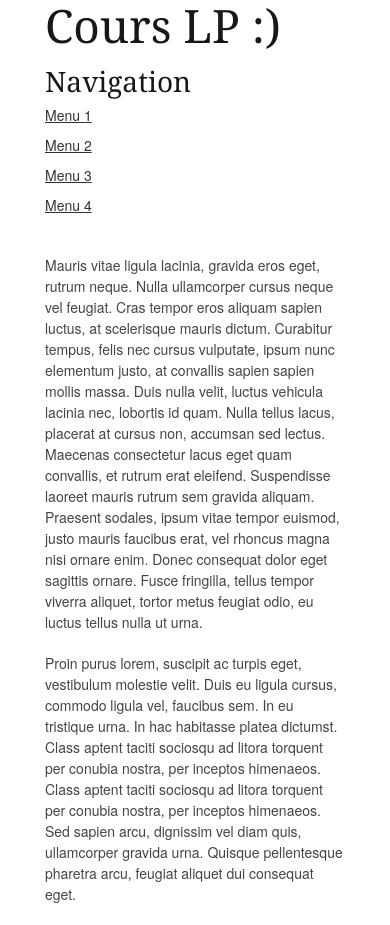
After one commit to revollat/mon_framework, a PHP site: template templates/pages/accueil.html.twig in a window 390 px wide. The commit adds this page. Run offline with PHP 8.4, Linux system fonts and the light colour scheme; the template is opened without the code that fills it, so the values that code supplies are empty; some libraries are stand-ins or nearby versions.

Commit message:
ajout twig provider pour silex et création layout avec le framework css skeleton

```diff
--- a/composer.json
+++ b/composer.json
@@ -1,6 +1,7 @@
 {
     "require": {
-        "silex/silex": "1.2.*@dev"
+        "silex/silex": "1.2.*@dev",
+        "twig/twig": ">=1.8,<2.0-dev"
     }
 
 }
--- /dev/null
+++ b/templates/layout.html.twig
@@ -0,0 +1,47 @@
+<!DOCTYPE html>
+<!--[if lt IE 7 ]><html class="ie ie6" lang="en"> <![endif]-->
+<!--[if IE 7 ]><html class="ie ie7" lang="en"> <![endif]-->
+<!--[if IE 8 ]><html class="ie ie8" lang="en"> <![endif]-->
+<!--[if (gte IE 9)|!(IE)]><!--><html lang="en"> <!--<![endif]-->
+<head>
+
+    <!-- Basic Page Needs
+  ================================================== -->
+    <meta charset="utf-8">
+    <title>LP - Cours Symfony2</title>
+    <meta name="description" content="">
+    <meta name="author" content="">
+
+    <!-- Mobile Specific Metas
+  ================================================== -->
+    <meta name="viewport" content="width=device-width, initial-scale=1, maximum-scale=1">
+
+    <!-- CSS
+  ================================================== -->
+    <link rel="stylesheet" href="/stylesheets/base.css">
+    <link rel="stylesheet" href="/stylesheets/skeleton.css">
+    <link rel="stylesheet" href="/stylesheets/layout.css">
+
+    <!--[if lt IE 9]>
+    <script src="http://html5shim.googlecode.com/svn/trunk/html5.js"></script>
+    <![endif]-->
+
+</head>
+<body>
+
+
+
+<!-- Primary Page Layout
+================================================== -->
+
+<!-- Delete everything in this .container and get started on your own site! -->
+
+<div class="container">
+    {% block content %}{% endblock %}
+</div><!-- container -->
+
+
+<!-- End Document
+================================================== -->
+</body>
+</html>
--- /dev/null
+++ b/templates/pages/accueil.html.twig
@@ -0,0 +1,25 @@
+{% extends "layout.html.twig" %}
+
+{% block content %}
+
+    <h1>Cours LP :)</h1>
+
+    <div class="three columns sidebar">
+        <nav>
+            <h3 id="logo">Navigation</h3>
+            <ul>
+                <li><a href="#">Menu 1</a></li>
+                <li><a href="#">Menu 2</a></li>
+                <li><a href="#">Menu 3</a></li>
+                <li><a href="#">Menu 4</a></li>
+            </ul>
+        </nav>
+        &nbsp;
+    </div>
+
+    <div class="twelve columns offset-by-one content">
+        <p>Mauris vitae ligula lacinia, gravida eros eget, rutrum neque. Nulla ullamcorper cursus neque vel feugiat. Cras tempor eros aliquam sapien luctus, at scelerisque mauris dictum. Curabitur tempus, felis nec cursus vulputate, ipsum nunc elementum justo, at convallis sapien sapien mollis massa. Duis nulla velit, luctus vehicula lacinia nec, lobortis id quam. Nulla tellus lacus, placerat at cursus non, accumsan sed lectus. Maecenas consectetur lacus eget quam convallis, et rutrum erat eleifend. Suspendisse laoreet mauris rutrum sem gravida aliquam. Praesent sodales, ipsum vitae tempor euismod, justo mauris faucibus erat, vel rhoncus magna nisi ornare enim. Donec consequat dolor eget sagittis ornare. Fusce fringilla, tellus tempor viverra aliquet, tortor metus feugiat odio, eu luctus tellus nulla ut urna.</p>
+        <p>Proin purus lorem, suscipit ac turpis eget, vestibulum molestie velit. Duis eu ligula cursus, commodo ligula vel, faucibus sem. In eu tristique urna. In hac habitasse platea dictumst. Class aptent taciti sociosqu ad litora torquent per conubia nostra, per inceptos himenaeos. Class aptent taciti sociosqu ad litora torquent per conubia nostra, per inceptos himenaeos. Sed sapien arcu, dignissim vel diam quis, ullamcorper gravida urna. Quisque pellentesque pharetra arcu, feugiat aliquet dui consequat eget.</p>
+    </div>
+
+{% endblock %}
--- /dev/null
+++ b/web/stylesheets/base.css
@@ -0,0 +1,267 @@
+/*
+* Skeleton V1.2
+* Copyright 2011, Dave Gamache
+* www.getskeleton.com
+* Free to use under the MIT license.
+* http://www.opensource.org/licenses/mit-license.php
+* 6/20/2012
+*/
+
+
+/* Table of Content
+==================================================
+	#Reset & Basics
+	#Basic Styles
+	#Site Styles
+	#Typography
+	#Links
+	#Lists
+	#Images
+	#Buttons
+	#Forms
+	#Misc */
+
+
+/* #Reset & Basics (Inspired by E. Meyers)
+================================================== */
+	html, body, div, span, applet, object, iframe, h1, h2, h3, h4, h5, h6, p, blockquote, pre, a, abbr, acronym, address, big, cite, code, del, dfn, em, img, ins, kbd, q, s, samp, small, strike, strong, sub, sup, tt, var, b, u, i, center, dl, dt, dd, ol, ul, li, fieldset, form, label, legend, table, caption, tbody, tfoot, thead, tr, th, td, article, aside, canvas, details, embed, figure, figcaption, footer, header, hgroup, menu, nav, output, ruby, section, summary, time, mark, audio, video {
+		margin: 0;
+		padding: 0;
+		border: 0;
+		font-size: 100%;
+		font: inherit;
+		vertical-align: baseline; }
+	article, aside, details, figcaption, figure, footer, header, hgroup, menu, nav, section {
+		display: block; }
+	body {
+		line-height: 1; }
+	ol, ul {
+		list-style: none; }
+	blockquote, q {
+		quotes: none; }
+	blockquote:before, blockquote:after,
+	q:before, q:after {
+		content: '';
+		content: none; }
+	table {
+		border-collapse: collapse;
+		border-spacing: 0; }
+
+
+/* #Basic Styles
+================================================== */
+	body {
+		background: #fff;
+		font: 14px/21px "HelveticaNeue", "Helvetica Neue", Helvetica, Arial, sans-serif;
+		color: #444;
+		-webkit-font-smoothing: antialiased; /* Fix for webkit rendering */
+		-webkit-text-size-adjust: 100%;
+ }
+
+
+/* #Typography
+================================================== */
+	h1, h2, h3, h4, h5, h6 {
+		color: #181818;
+		font-family: "Georgia", "Times New Roman", serif;
+		font-weight: normal; }
+	h1 a, h2 a, h3 a, h4 a, h5 a, h6 a { font-weight: inherit; }
+	h1 { font-size: 46px; line-height: 50px; margin-bottom: 14px;}
+	h2 { font-size: 35px; line-height: 40px; margin-bottom: 10px; }
+	h3 { font-size: 28px; line-height: 34px; margin-bottom: 8px; }
+	h4 { font-size: 21px; line-height: 30px; margin-bottom: 4px; }
+	h5 { font-size: 17px; line-height: 24px; }
+	h6 { font-size: 14px; line-height: 21px; }
+	.subheader { color: #777; }
+
+	p { margin: 0 0 20px 0; }
+	p img { margin: 0; }
+	p.lead { font-size: 21px; line-height: 27px; color: #777;  }
+
+	em { font-style: italic; }
+	strong { font-weight: bold; color: #333; }
+	small { font-size: 80%; }
+
+/*	Blockquotes  */
+	blockquote, blockquote p { font-size: 17px; line-height: 24px; color: #777; font-style: italic; }
+	blockquote { margin: 0 0 20px; padding: 9px 20px 0 19px; border-left: 1px solid #ddd; }
+	blockquote cite { display: block; font-size: 12px; color: #555; }
+	blockquote cite:before { content: "\2014 \0020"; }
+	blockquote cite a, blockquote cite a:visited, blockquote cite a:visited { color: #555; }
+
+	hr { border: solid #ddd; border-width: 1px 0 0; clear: both; margin: 10px 0 30px; height: 0; }
+
+
+/* #Links
+================================================== */
+	a, a:visited { color: #333; text-decoration: underline; outline: 0; }
+	a:hover, a:focus { color: #000; }
+	p a, p a:visited { line-height: inherit; }
+
+
+/* #Lists
+================================================== */
+	ul, ol { margin-bottom: 20px; }
+	ul { list-style: none outside; }
+	ol { list-style: decimal; }
+	ol, ul.square, ul.circle, ul.disc { margin-left: 30px; }
+	ul.square { list-style: square outside; }
+	ul.circle { list-style: circle outside; }
+	ul.disc { list-style: disc outside; }
+	ul ul, ul ol,
+	ol ol, ol ul { margin: 4px 0 5px 30px; font-size: 90%;  }
+	ul ul li, ul ol li,
+	ol ol li, ol ul li { margin-bottom: 6px; }
+	li { line-height: 18px; margin-bottom: 12px; }
+	ul.large li { line-height: 21px; }
+	li p { line-height: 21px; }
+
+/* #Images
+================================================== */
+
+	img.scale-with-grid {
+		max-width: 100%;
+		height: auto; }
+
+
+/* #Buttons
+================================================== */
+
+	.button,
+	button,
+	input[type="submit"],
+	input[type="reset"],
+	input[type="button"] {
+		background: #eee; /* Old browsers */
+		background: #eee -moz-linear-gradient(top, rgba(255,255,255,.2) 0%, rgba(0,0,0,.2) 100%); /* FF3.6+ */
+		background: #eee -webkit-gradient(linear, left top, left bottom, color-stop(0%,rgba(255,255,255,.2)), color-stop(100%,rgba(0,0,0,.2))); /* Chrome,Safari4+ */
+		background: #eee -webkit-linear-gradient(top, rgba(255,255,255,.2) 0%,rgba(0,0,0,.2) 100%); /* Chrome10+,Safari5.1+ */
+		background: #eee -o-linear-gradient(top, rgba(255,255,255,.2) 0%,rgba(0,0,0,.2) 100%); /* Opera11.10+ */
+		background: #eee -ms-linear-gradient(top, rgba(255,255,255,.2) 0%,rgba(0,0,0,.2) 100%); /* IE10+ */
+		background: #eee linear-gradient(top, rgba(255,255,255,.2) 0%,rgba(0,0,0,.2) 100%); /* W3C */
+	  border: 1px solid #aaa;
+	  border-top: 1px solid #ccc;
+	  border-left: 1px solid #ccc;
+	  -moz-border-radius: 3px;
+	  -webkit-border-radius: 3px;
+	  border-radius: 3px;
+	  color: #444;
+	  display: inline-block;
+	  font-size: 11px;
+	  font-weight: bold;
+	  text-decoration: none;
+	  text-shadow: 0 1px rgba(255, 255, 255, .75);
+	  cursor: pointer;
+	  margin-bottom: 20px;
+	  line-height: normal;
+	  padding: 8px 10px;
+	  font-family: "HelveticaNeue", "Helvetica Neue", Helvetica, Arial, sans-serif; }
+
+	.button:hover,
+	button:hover,
+	input[type="submit"]:hover,
+	input[type="reset"]:hover,
+	input[type="button"]:hover {
+		color: #222;
+		background: #ddd; /* Old browsers */
+		background: #ddd -moz-linear-gradient(top, rgba(255,255,255,.3) 0%, rgba(0,0,0,.3) 100%); /* FF3.6+ */
+		background: #ddd -webkit-gradient(linear, left top, left bottom, color-stop(0%,rgba(255,255,255,.3)), color-stop(100%,rgba(0,0,0,.3))); /* Chrome,Safari4+ */
+		background: #ddd -webkit-linear-gradient(top, rgba(255,255,255,.3) 0%,rgba(0,0,0,.3) 100%); /* Chrome10+,Safari5.1+ */
+		background: #ddd -o-linear-gradient(top, rgba(255,255,255,.3) 0%,rgba(0,0,0,.3) 100%); /* Opera11.10+ */
+		background: #ddd -ms-linear-gradient(top, rgba(255,255,255,.3) 0%,rgba(0,0,0,.3) 100%); /* IE10+ */
+		background: #ddd linear-gradient(top, rgba(255,255,255,.3) 0%,rgba(0,0,0,.3) 100%); /* W3C */
+	  border: 1px solid #888;
+	  border-top: 1px solid #aaa;
+	  border-left: 1px solid #aaa; }
+
+	.button:active,
+	button:active,
+	input[type="submit"]:active,
+	input[type="reset"]:active,
+	input[type="button"]:active {
+		border: 1px solid #666;
+		background: #ccc; /* Old browsers */
+		background: #ccc -moz-linear-gradient(top, rgba(255,255,255,.35) 0%, rgba(10,10,10,.4) 100%); /* FF3.6+ */
+		background: #ccc -webkit-gradient(linear, left top, left bottom, color-stop(0%,rgba(255,255,255,.35)), color-stop(100%,rgba(10,10,10,.4))); /* Chrome,Safari4+ */
+		background: #ccc -webkit-linear-gradient(top, rgba(255,255,255,.35) 0%,rgba(10,10,10,.4) 100%); /* Chrome10+,Safari5.1+ */
+		background: #ccc -o-linear-gradient(top, rgba(255,255,255,.35) 0%,rgba(10,10,10,.4) 100%); /* Opera11.10+ */
+		background: #ccc -ms-linear-gradient(top, rgba(255,255,255,.35) 0%,rgba(10,10,10,.4) 100%); /* IE10+ */
+		background: #ccc linear-gradient(top, rgba(255,255,255,.35) 0%,rgba(10,10,10,.4) 100%); /* W3C */ }
+
+	.button.full-width,
+	button.full-width,
+	input[type="submit"].full-width,
+	input[type="reset"].full-width,
+	input[type="button"].full-width {
+		width: 100%;
+		padding-left: 0 !important;
+		padding-right: 0 !important;
+		text-align: center; }
+
+	/* Fix for odd Mozilla border & padding issues */
+	button::-moz-focus-inner,
+	input::-moz-focus-inner {
+    border: 0;
+    padding: 0;
+	}
+
+
+/* #Forms
+================================================== */
+
+	form {
+		margin-bottom: 20px; }
+	fieldset {
+		margin-bottom: 20px; }
+	input[type="text"],
+	input[type="password"],
+	input[type="email"],
+	textarea,
+	select {
+		border: 1px solid #ccc;
+		padding: 6px 4px;
+		outline: none;
+		-moz-border-radius: 2px;
+		-webkit-border-radius: 2px;
+		border-radius: 2px;
+		font: 13px "HelveticaNeue", "Helvetica Neue", Helvetica, Arial, sans-serif;
+		color: #777;
+		margin: 0;
+		width: 210px;
+		max-width: 100%;
+		display: block;
+		margin-bottom: 20px;
+		background: #fff; }
+	select {
+		padding: 0; }
+	input[type="text"]:focus,
+	input[type="password"]:focus,
+	input[type="email"]:focus,
+	textarea:focus {
+		border: 1px solid #aaa;
+ 		color: #444;
+ 		-moz-box-shadow: 0 0 3px rgba(0,0,0,.2);
+		-webkit-box-shadow: 0 0 3px rgba(0,0,0,.2);
+		box-shadow:  0 0 3px rgba(0,0,0,.2); }
+	textarea {
+		min-height: 60px; }
+	label,
+	legend {
+		display: block;
+		font-weight: bold;
+		font-size: 13px;  }
+	select {
+		width: 220px; }
+	input[type="checkbox"] {
+		display: inline; }
+	label span,
+	legend span {
+		font-weight: normal;
+		font-size: 13px;
+		color: #444; }
+
+/* #Misc
+================================================== */
+	.remove-bottom { margin-bottom: 0 !important; }
+	.half-bottom { margin-bottom: 10px !important; }
+	.add-bottom { margin-bottom: 20px !important; }
--- /dev/null
+++ b/web/stylesheets/skeleton.css
@@ -0,0 +1,242 @@
+/*
+* Skeleton V1.2
+* Copyright 2011, Dave Gamache
+* www.getskeleton.com
+* Free to use under the MIT license.
+* http://www.opensource.org/licenses/mit-license.php
+* 6/20/2012
+*/
+
+
+/* Table of Contents
+==================================================
+    #Base 960 Grid
+    #Tablet (Portrait)
+    #Mobile (Portrait)
+    #Mobile (Landscape)
+    #Clearing */
+
+
+
+/* #Base 960 Grid
+================================================== */
+
+    .container                                  { position: relative; width: 960px; margin: 0 auto; padding: 0; }
+    .container .column,
+    .container .columns                         { float: left; display: inline; margin-left: 10px; margin-right: 10px; }
+    .row                                        { margin-bottom: 20px; }
+
+    /* Nested Column Classes */
+    .column.alpha, .columns.alpha               { margin-left: 0; }
+    .column.omega, .columns.omega               { margin-right: 0; }
+
+    /* Base Grid */
+    .container .one.column,
+    .container .one.columns                     { width: 40px;  }
+    .container .two.columns                     { width: 100px; }
+    .container .three.columns                   { width: 160px; }
+    .container .four.columns                    { width: 220px; }
+    .container .five.columns                    { width: 280px; }
+    .container .six.columns                     { width: 340px; }
+    .container .seven.columns                   { width: 400px; }
+    .container .eight.columns                   { width: 460px; }
+    .container .nine.columns                    { width: 520px; }
+    .container .ten.columns                     { width: 580px; }
+    .container .eleven.columns                  { width: 640px; }
+    .container .twelve.columns                  { width: 700px; }
+    .container .thirteen.columns                { width: 760px; }
+    .container .fourteen.columns                { width: 820px; }
+    .container .fifteen.columns                 { width: 880px; }
+    .container .sixteen.columns                 { width: 940px; }
+
+    .container .one-third.column                { width: 300px; }
+    .container .two-thirds.column               { width: 620px; }
+
+    /* Offsets */
+    .container .offset-by-one                   { padding-left: 60px;  }
+    .container .offset-by-two                   { padding-left: 120px; }
+    .container .offset-by-three                 { padding-left: 180px; }
+    .container .offset-by-four                  { padding-left: 240px; }
+    .container .offset-by-five                  { padding-left: 300px; }
+    .container .offset-by-six                   { padding-left: 360px; }
+    .container .offset-by-seven                 { padding-left: 420px; }
+    .container .offset-by-eight                 { padding-left: 480px; }
+    .container .offset-by-nine                  { padding-left: 540px; }
+    .container .offset-by-ten                   { padding-left: 600px; }
+    .container .offset-by-eleven                { padding-left: 660px; }
+    .container .offset-by-twelve                { padding-left: 720px; }
+    .container .offset-by-thirteen              { padding-left: 780px; }
+    .container .offset-by-fourteen              { padding-left: 840px; }
+    .container .offset-by-fifteen               { padding-left: 900px; }
+
+
+
+/* #Tablet (Portrait)
+================================================== */
+
+    /* Note: Design for a width of 768px */
+
+    @media only screen and (min-width: 768px) and (max-width: 959px) {
+        .container                                  { width: 768px; }
+        .container .column,
+        .container .columns                         { margin-left: 10px; margin-right: 10px;  }
+        .column.alpha, .columns.alpha               { margin-left: 0; margin-right: 10px; }
+        .column.omega, .columns.omega               { margin-right: 0; margin-left: 10px; }
+        .alpha.omega                                { margin-left: 0; margin-right: 0; }
+
+        .container .one.column,
+        .container .one.columns                     { width: 28px; }
+        .container .two.columns                     { width: 76px; }
+        .container .three.columns                   { width: 124px; }
+        .container .four.columns                    { width: 172px; }
+        .container .five.columns                    { width: 220px; }
+        .container .six.columns                     { width: 268px; }
+        .container .seven.columns                   { width: 316px; }
+        .container .eight.columns                   { width: 364px; }
+        .container .nine.columns                    { width: 412px; }
+        .container .ten.columns                     { width: 460px; }
+        .container .eleven.columns                  { width: 508px; }
+        .container .twelve.columns                  { width: 556px; }
+        .container .thirteen.columns                { width: 604px; }
+        .container .fourteen.columns                { width: 652px; }
+        .container .fifteen.columns                 { width: 700px; }
+        .container .sixteen.columns                 { width: 748px; }
+
+        .container .one-third.column                { width: 236px; }
+        .container .two-thirds.column               { width: 492px; }
+
+        /* Offsets */
+        .container .offset-by-one                   { padding-left: 48px; }
+        .container .offset-by-two                   { padding-left: 96px; }
+        .container .offset-by-three                 { padding-left: 144px; }
+        .container .offset-by-four                  { padding-left: 192px; }
+        .container .offset-by-five                  { padding-left: 240px; }
+        .container .offset-by-six                   { padding-left: 288px; }
+        .container .offset-by-seven                 { padding-left: 336px; }
+        .container .offset-by-eight                 { padding-left: 384px; }
+        .container .offset-by-nine                  { padding-left: 432px; }
+        .container .offset-by-ten                   { padding-left: 480px; }
+        .container .offset-by-eleven                { padding-left: 528px; }
+        .container .offset-by-twelve                { padding-left: 576px; }
+        .container .offset-by-thirteen              { padding-left: 624px; }
+        .container .offset-by-fourteen              { padding-left: 672px; }
+        .container .offset-by-fifteen               { padding-left: 720px; }
+    }
+
+
+/*  #Mobile (Portrait)
+================================================== */
+
+    /* Note: Design for a width of 320px */
+
+    @media only screen and (max-width: 767px) {
+        .container { width: 300px; }
+        .container .columns,
+        .container .column { margin: 0; }
+
+        .container .one.column,
+        .container .one.columns,
+        .container .two.columns,
+        .container .three.columns,
+        .container .four.columns,
+        .container .five.columns,
+        .container .six.columns,
+        .container .seven.columns,
+        .container .eight.columns,
+        .container .nine.columns,
+        .container .ten.columns,
+        .container .eleven.columns,
+        .container .twelve.columns,
+        .container .thirteen.columns,
+        .container .fourteen.columns,
+        .container .fifteen.columns,
+        .container .sixteen.columns,
+        .container .one-third.column,
+        .container .two-thirds.column  { width: 300px; }
+
+        /* Offsets */
+        .container .offset-by-one,
+        .container .offset-by-two,
+        .container .offset-by-three,
+        .container .offset-by-four,
+        .container .offset-by-five,
+        .container .offset-by-six,
+        .container .offset-by-seven,
+        .container .offset-by-eight,
+        .container .offset-by-nine,
+        .container .offset-by-ten,
+        .container .offset-by-eleven,
+        .container .offset-by-twelve,
+        .container .offset-by-thirteen,
+        .container .offset-by-fourteen,
+        .container .offset-by-fifteen { padding-left: 0; }
+
+    }
+
+
+/* #Mobile (Landscape)
+================================================== */
+
+    /* Note: Design for a width of 480px */
+
+    @media only screen and (min-width: 480px) and (max-width: 767px) {
+        .container { width: 420px; }
+        .container .columns,
+        .container .column { margin: 0; }
+
+        .container .one.column,
+        .container .one.columns,
+        .container .two.columns,
+        .container .three.columns,
+        .container .four.columns,
+        .container .five.columns,
+        .container .six.columns,
+        .container .seven.columns,
+        .container .eight.columns,
+        .container .nine.columns,
+        .container .ten.columns,
+        .container .eleven.columns,
+        .container .twelve.columns,
+        .container .thirteen.columns,
+        .container .fourteen.columns,
+        .container .fifteen.columns,
+        .container .sixteen.columns,
+        .container .one-third.column,
+        .container .two-thirds.column { width: 420px; }
+    }
+
+
+/* #Clearing
+================================================== */
+
+    /* Self Clearing Goodness */
+    .container:after { content: "\0020"; display: block; height: 0; clear: both; visibility: hidden; }
+
+    /* Use clearfix class on parent to clear nested columns,
+    or wrap each row of columns in a <div class="row"> */
+    .clearfix:before,
+    .clearfix:after,
+    .row:before,
+    .row:after {
+      content: '\0020';
+      display: block;
+      overflow: hidden;
+      visibility: hidden;
+      width: 0;
+      height: 0; }
+    .row:after,
+    .clearfix:after {
+      clear: both; }
+    .row,
+    .clearfix {
+      zoom: 1; }
+
+    /* You can also use a <br class="clear" /> to clear columns */
+    .clear {
+      clear: both;
+      display: block;
+      overflow: hidden;
+      visibility: hidden;
+      width: 0;
+      height: 0;
+    }
```
Also changed, not shown: web/front.php (+10 -2 lines), web/stylesheets/layout.css (added, +58 -0 lines), 1 other file.
